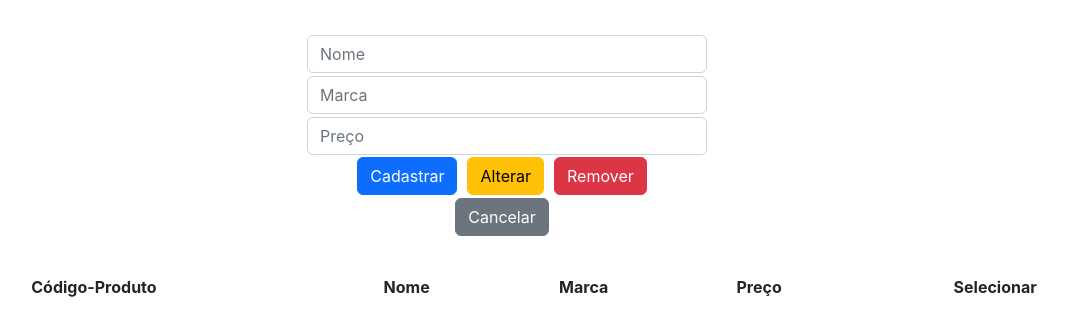
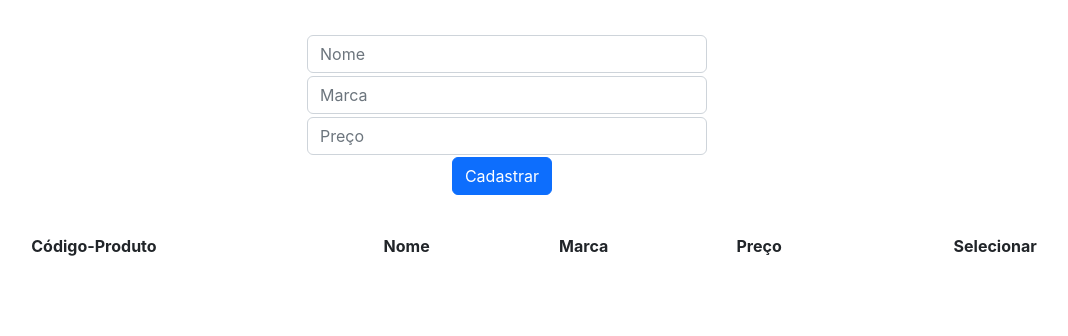
Before and after one commit to misaelborges/cadastro_produtos, a React (Create React App) app in the folder frontend/: page / in a window 1280 px wide. Shown: the top 336 px of the page, without its empty margins (133-1201 px from the left). Built offline with nearby package versions, Linux system fonts and the light colour scheme.

Commit message:
Button configuration

```diff
--- a/frontend/src/App.js
+++ b/frontend/src/App.js
@@ -1,11 +1,15 @@
+import { useState } from "react";
 import "./App.css";
 import Formulario from "./Formulario";
 import Tabela from "./Tabela";
 
 function App() {
+
+  const [btnCadastrar, setBtnCadastrar] = useState(true);
+
   return (
     <div className="App">
-      <Formulario />
+      <Formulario botao={btnCadastrar} />
       <Tabela />
     </div>
   );
--- a/frontend/src/Formulario.js
+++ b/frontend/src/Formulario.js
@@ -1,13 +1,21 @@
-function Formulario() {
+function Formulario({botao}) {
     return(
         <form>
             <input type="text" className="form-control" placeholder="Nome" />
             <input type="text" className="form-control" placeholder="Marca" />
             <input type="text" className="form-control" placeholder="Preço" />
-            <input type="button" className="btn btn-primary" value="Cadastrar" />
-            <input type="button" className="btn btn-warning" value="Alterar" />
-            <input type="button" className="btn btn-danger" value="Remover" />
-            <input type="button" className="btn btn-secondary" value="Cancelar" />
+
+            {
+                botao
+                ?
+                <input type="button" className="btn btn-primary" value="Cadastrar" />
+                :
+                <div>
+                    <input type="button" className="btn btn-warning" value="Alterar" />
+                    <input type="button" className="btn btn-danger" value="Remover" />
+                    <input type="button" className="btn btn-secondary" value="Cancelar" />
+                </div>
+            }
         </form>
     )
 }
```
